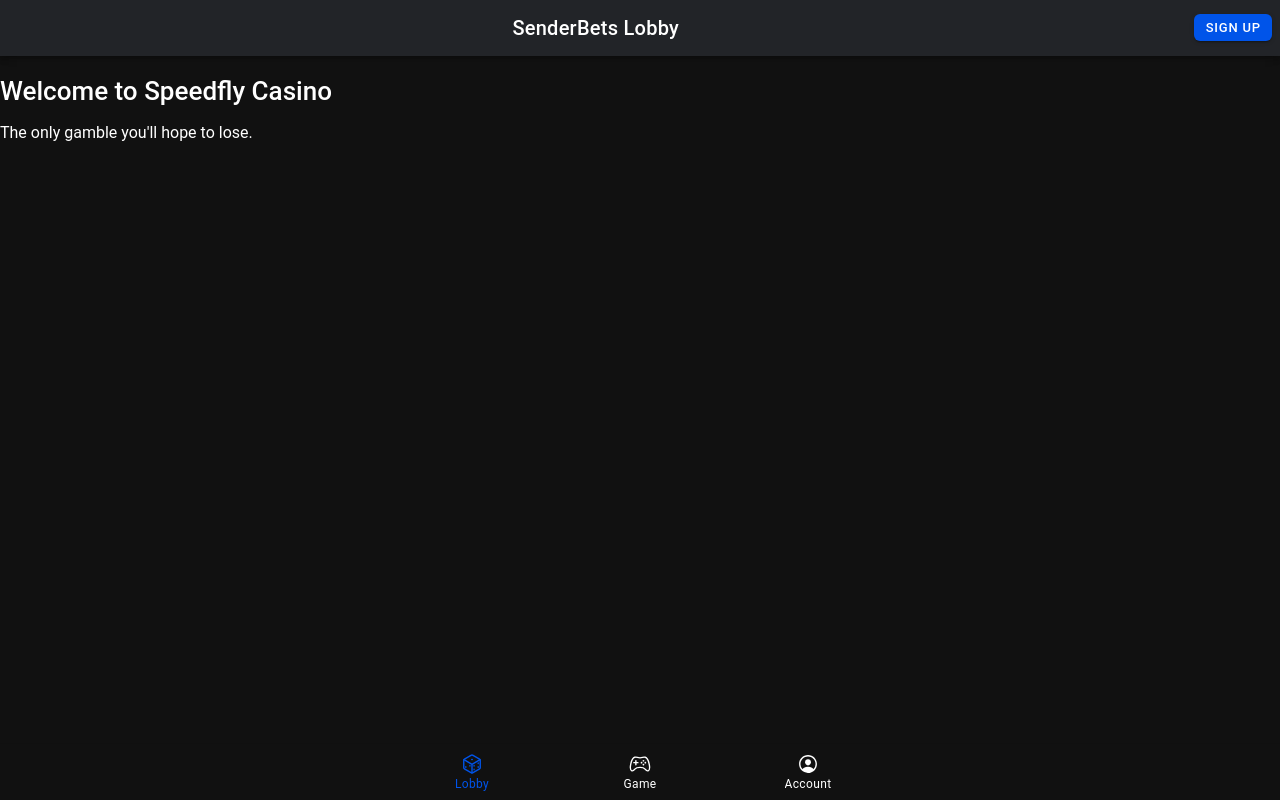
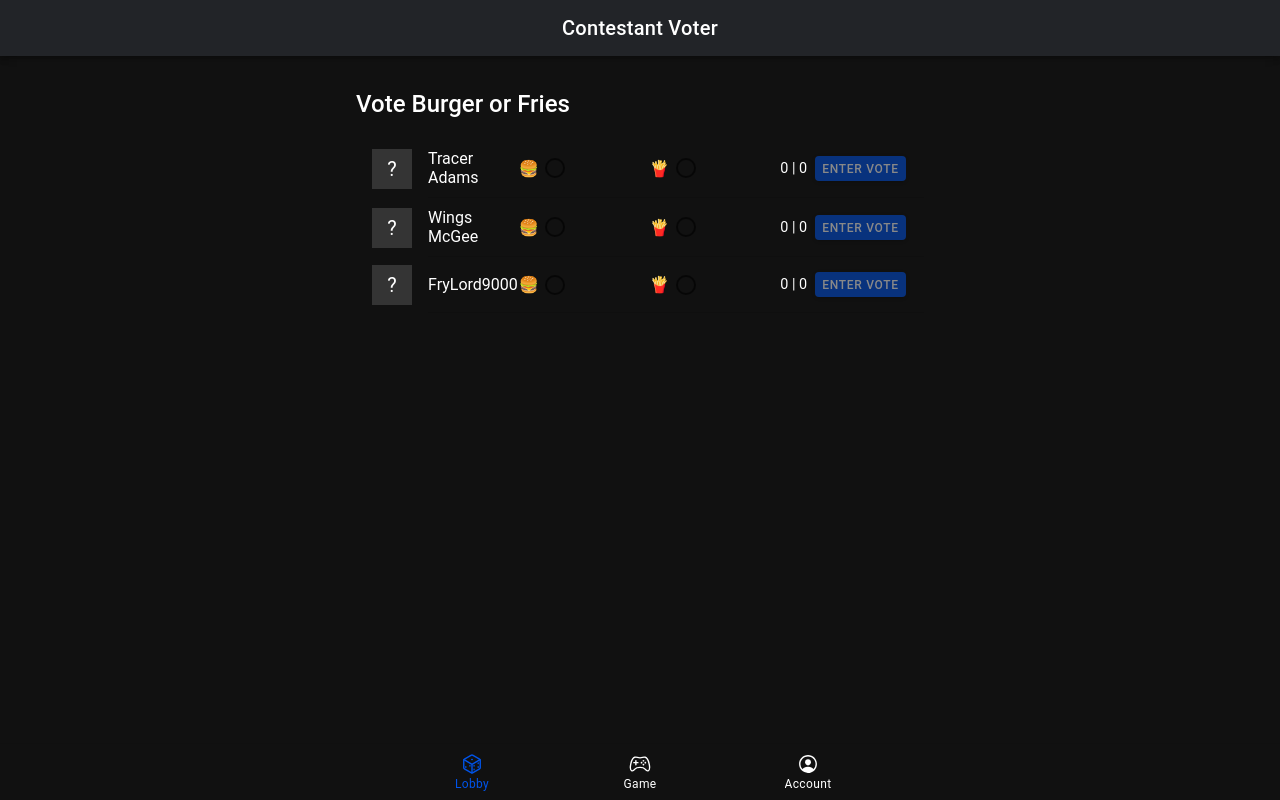
Before and after one commit to TracerAdams-alt/BetSend, a React (Vite) app in the folder betsendpro/: page /lobby in a window 1280 px wide. Built offline with nearby package versions, Linux system fonts and the light colour scheme.

Commit message:
UI developed further, vote lobby is started as well

```diff
--- a/betsendpro/src/components/AccountPage.jsx
+++ b/betsendpro/src/components/AccountPage.jsx
@@ -23,10 +23,12 @@ const AccountPage = () => {
     lastName: "",
     isDarkMode: false,
     isAnonymous: false,
-    photoDataUrl: ""
+    photoDataUrl: "",
+    wingsOfChoice: []
   });
 
   const [status, setStatus] = useState("");
+  const [wingInput, setWingInput] = useState("");
 
   // Load saved profile on mount
   useEffect(() => {
@@ -52,7 +54,7 @@ const AccountPage = () => {
     }
   }, [profile]);
 
-  // Apply dark mode class to body
+  // (optional) dark mode hook, can be removed later
   useEffect(() => {
     document.body.classList.toggle("dark", profile.isDarkMode);
   }, [profile.isDarkMode]);
@@ -92,11 +94,52 @@ const AccountPage = () => {
     setStatus("Account settings saved.");
   };
 
+  const handleWingInputChange = (e) => {
+    const value = e.detail.value || "";
+    setWingInput(value);
+    setStatus("");
+  };
+
+  const handleAddWing = () => {
+    const trimmed = wingInput.trim();
+    if (!trimmed) return;
+
+    setProfile(function (prev) {
+      const prevList = Array.isArray(prev.wingsOfChoice)
+        ? prev.wingsOfChoice
+        : [];
+      return {
+        ...prev,
+        wingsOfChoice: prevList.concat(trimmed)
+      };
+    });
+
+    setWingInput("");
+    setStatus("Wing of choice added.");
+  };
+
+  const handleRemoveWing = (indexToRemove) => {
+    setProfile(function (prev) {
+      const prevList = Array.isArray(prev.wingsOfChoice)
+        ? prev.wingsOfChoice
+        : [];
+      return {
+        ...prev,
+        wingsOfChoice: prevList.filter(function (_item, index) {
+          return index !== indexToRemove;
+        })
+      };
+    });
+    setStatus("Wing of choice removed.");
+  };
+
   const displayName = profile.isAnonymous
     ? "Anonymous Player"
-    : (profile.firstName || "") + (profile.lastName ? " " + profile.lastName : "");
+    : (profile.firstName || "") +
+      (profile.lastName ? " " + profile.lastName : "");
 
-  const showRealName = !profile.isAnonymous && (profile.firstName || profile.lastName);
+  const showRealName =
+    !profile.isAnonymous && (profile.firstName || profile.lastName);
 
   const isError = false;
 
@@ -121,7 +164,7 @@ const AccountPage = () => {
               display: "flex",
               gap: "16px",
               alignItems: "center",
-              marginBottom: "20px"
+              marginBottom: "12px"
             }}
           >
             <IonAvatar style={{ width: "64px", height: "64px" }}>
@@ -158,22 +201,35 @@ const AccountPage = () => {
             </div>
           </div>
 
+          {/* Compact, left-aligned Profile Photo Upload */}
           <div style={{ marginBottom: "16px" }}>
-            <label
-              style={{
-                display: "inline-block",
-                marginBottom: "8px",
-                fontSize: "0.9rem"
-              }}
-            >
-              Profile photo
-            </label>
             <input
+              id="photoInput"
               type="file"
               accept="image/*"
               onChange={handlePhotoChange}
-              style={{ display: "block", fontSize: "0.85rem" }}
+              style={{ display: "none" }}
             />
+
+            <IonButton
+              size="small"
+              onClick={() => {
+                const el = document.getElementById("photoInput");
+                if (el) el.click();
+              }}
+              style={{
+                "--border-radius": "10px",
+                paddingLeft: "18px",
+                paddingRight: "18px",
+                fontWeight: "bold",
+                marginTop: "4px",
+                marginLeft: "0",
+                width: "fit-content"
+              }}
+              color="primary"
+            >
+              Upload Photo
+            </IonButton>
           </div>
 
           <IonList>
@@ -204,6 +260,51 @@ const AccountPage = () => {
                 onIonChange={handleToggleChange("isAnonymous")}
               />
             </IonItem>
+
+            {/* Wings of choice input wrapped in a form so Enter works */}
+            <form
+              onSubmit={(e) => {
+                e.preventDefault();
+                handleAddWing();
+              }}
+              style={{ width: "100%" }}
+            >
+              <IonItem>
+                <IonLabel position="stacked">Wings of choice</IonLabel>
+                <IonInput
+                  value={wingInput}
+                  onIonChange={handleWingInputChange}
+                  placeholder="R3X 11m, UL5 13m, Line 8m..."
+                />
+                <IonButton
+                  size="small"
+                  slot="end"
+                  type="submit"
+                >
+                  Add
+                </IonButton>
+              </IonItem>
+            </form>
+
+            {/* Wings of choice list */}
+            {Array.isArray(profile.wingsOfChoice) &&
+              profile.wingsOfChoice.map(function (wing, index) {
+                return (
+                  <IonItem key={index}>
+                    <IonLabel>{wing}</IonLabel>
+                    <IonButton
+                      size="small"
+                      fill="clear"
+                      slot="end"
+                      onClick={function () {
+                        handleRemoveWing(index);
+                      }}
+                    >
+                      Remove
+                    </IonButton>
+                  </IonItem>
+                );
+              })}
           </IonList>
 
           <IonButton
--- a/betsendpro/src/components/LobbyPage.jsx
+++ b/betsendpro/src/components/LobbyPage.jsx
@@ -1,47 +1,158 @@
-// src/components/LobbyPage.jsx
-import React from "react";
+import React, { useState } from "react";
 import {
   IonPage,
   IonHeader,
   IonToolbar,
   IonTitle,
   IonContent,
+  IonItem,
+  IonLabel,
+  IonRadio,
+  IonList,
+  IonAvatar,
+  IonText,
   IonButton,
-  IonText,
 } from "@ionic/react";
 
 const LobbyPage = () => {
+  // Example contestants (static for now)
+  const [contestants, setContestants] = useState([
+    {
+      id: "example1",
+      name: "Tracer Adams",
+      avatar: "",
+      selected: null,      // "burger" | "fries" | null
+      burgerVotes: 0,
+      friesVotes: 0,
+    },
+    {
+      id: "example2",
+      name: "Wings McGee",
+      avatar: "",
+      selected: null,
+      burgerVotes: 0,
+      friesVotes: 0,
+    },
+    {
+      id: "example3",
+      name: "FryLord9000",
+      avatar: "",
+      selected: null,
+      burgerVotes: 0,
+      friesVotes: 0,
+    },
+  ]);
+
+  // Just change the *selected* choice; doesn't affect tallies yet
+  const handleSelect = (id, choice) => {
+    setContestants((prev) =>
+      prev.map((c) =>
+        c.id === id
+          ? {
+              ...c,
+              selected: choice,
+            }
+          : c
+      )
+    );
+  };
+
+  // When Enter Vote is pressed, increment the tally for the selected side
+  const handleEnterVote = (id) => {
+    setContestants((prev) =>
+      prev.map((c) => {
+        if (c.id !== id) return c;
+        if (!c.selected) return c;
+
+        let burgerVotes = c.burgerVotes;
+        let friesVotes = c.friesVotes;
+
+        if (c.selected === "burger") burgerVotes += 1;
+        if (c.selected === "fries") friesVotes += 1;
+
+        return {
+          ...c,
+          burgerVotes,
+          friesVotes,
+        };
+      })
+    );
+  };
+
   return (
     <IonPage>
       <IonHeader translucent={true}>
-  <IonToolbar color="dark">
-    <IonTitle>SenderBets Lobby</IonTitle>
+        <IonToolbar color="dark">
+          <IonTitle>Contestant Voter</IonTitle>
+        </IonToolbar>
+      </IonHeader>
 
-    {/* 👉 SIGN UP button in top-right */}
-    <IonButton
-      slot="end"
-      routerLink="/signup"
-      routerDirection="forward"
-      size="small"
-      color="primary"
-      style={{
-        marginRight: "8px",
-        "--border-radius": "6px",
-      }}
-    >
-      Sign Up
-    </IonButton>
-  </IonToolbar>
-</IonHeader>
-      <IonContent fullscreen className="lobby-page">
-        <div className="lobby-hero">
-          <h1>Welcome to Speedfly Casino</h1>
-          <IonText>
-            <p>The only gamble you'll hope to lose.</p>
-          </IonText>
+      <IonContent fullscreen>
+        <div style={{ padding: "16px", maxWidth: "600px", margin: "0 auto" }}>
+          <h2 style={{ marginBottom: "12px" }}>Vote Burger or Fries</h2>
+
+          <IonList>
+            {contestants.map((contestant) => (
+              <IonItem key={contestant.id} style={{ alignItems: "center" }}>
+                {/* Avatar */}
+                <IonAvatar slot="start">
+                  {contestant.avatar ? (
+                    <img src={contestant.avatar} alt="avatar" />
+                  ) : (
+                    <div
+                      style={{
+                        width: "100%",
+                        height: "100%",
+                        display: "flex",
+                        alignItems: "center",
+                        justifyContent: "center",
+                        fontSize: "20px",
+                        background: "rgba(255,255,255,0.15)",
+                      }}
+                    >
+                      ?
+                    </div>
+                  )}
+                </IonAvatar>
+
+                {/* Name */}
+                <IonLabel>{contestant.name}</IonLabel>
+
+                {/* 🍔 + radio */}
+                <span style={{ marginRight: "6px" }}>🍔</span>
+                <IonRadio
+                  checked={contestant.selected === "burger"}
+                  onIonChange={() => handleSelect(contestant.id, "burger")}
+                />
+
+                {/* 🍟 + radio */}
+                <span style={{ marginLeft: "14px", marginRight: "6px" }}>
+                  🍟
+                </span>
+                <IonRadio
+                  checked={contestant.selected === "fries"}
+                  onIonChange={() => handleSelect(contestant.id, "fries")}
+                />
+
+                {/* Tallies */}
+                <IonText style={{ marginLeft: "14px", fontSize: "0.9rem" }}>
+                  {contestant.burgerVotes} | {contestant.friesVotes}
+                </IonText>
+
+                {/* Enter Vote button at end of line */}
+                <IonButton
+                  size="small"
+                  slot="end"
+                  onClick={() => handleEnterVote(contestant.id)}
+                  disabled={!contestant.selected}
+                  style={{ marginLeft: "8px" }}
+                >
+                  Enter Vote
+                </IonButton>
+              </IonItem>
+            ))}
+          </IonList>
         </div>
-
-        {/* ...rest of your lobby content here... */}
       </IonContent>
     </IonPage>
   );
```
